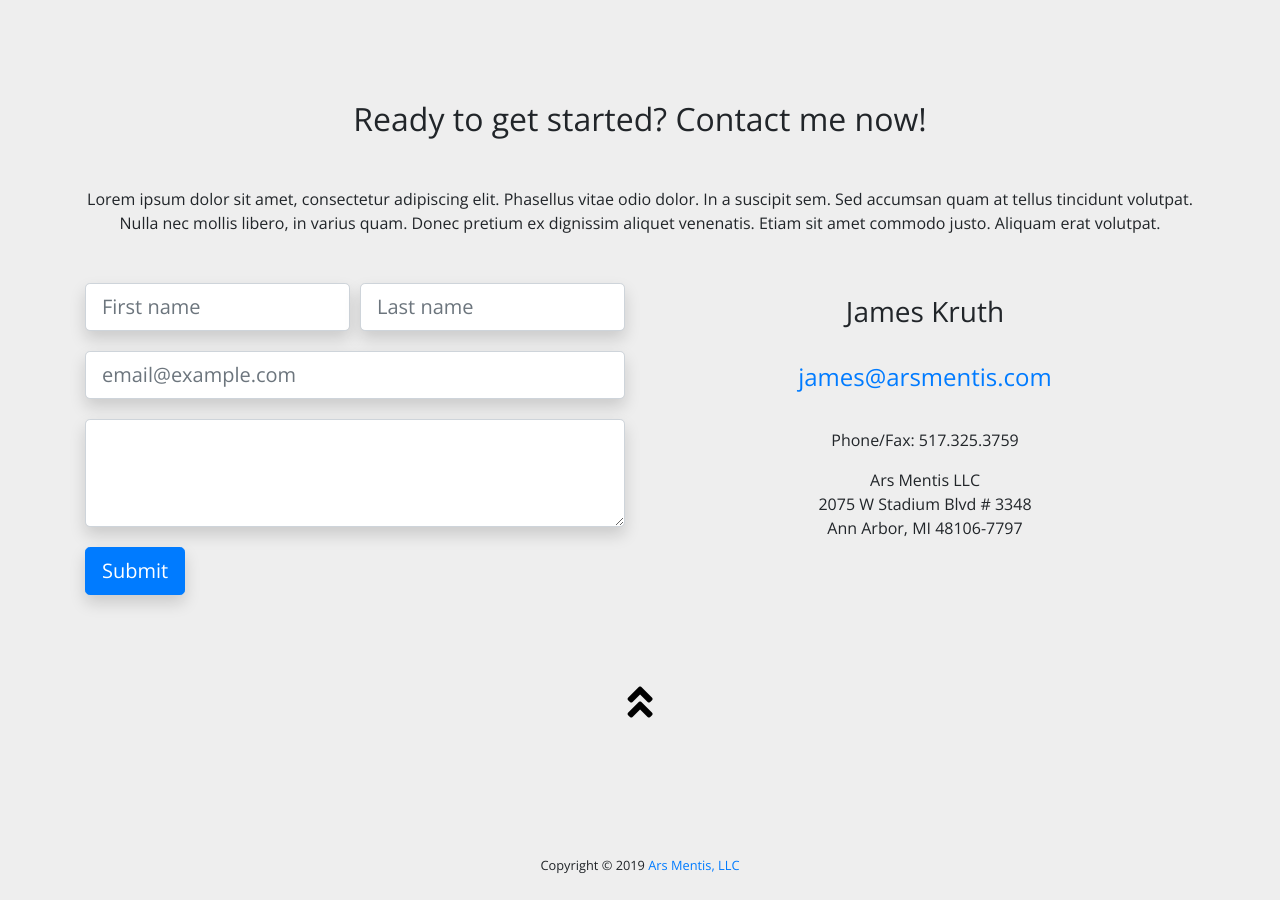
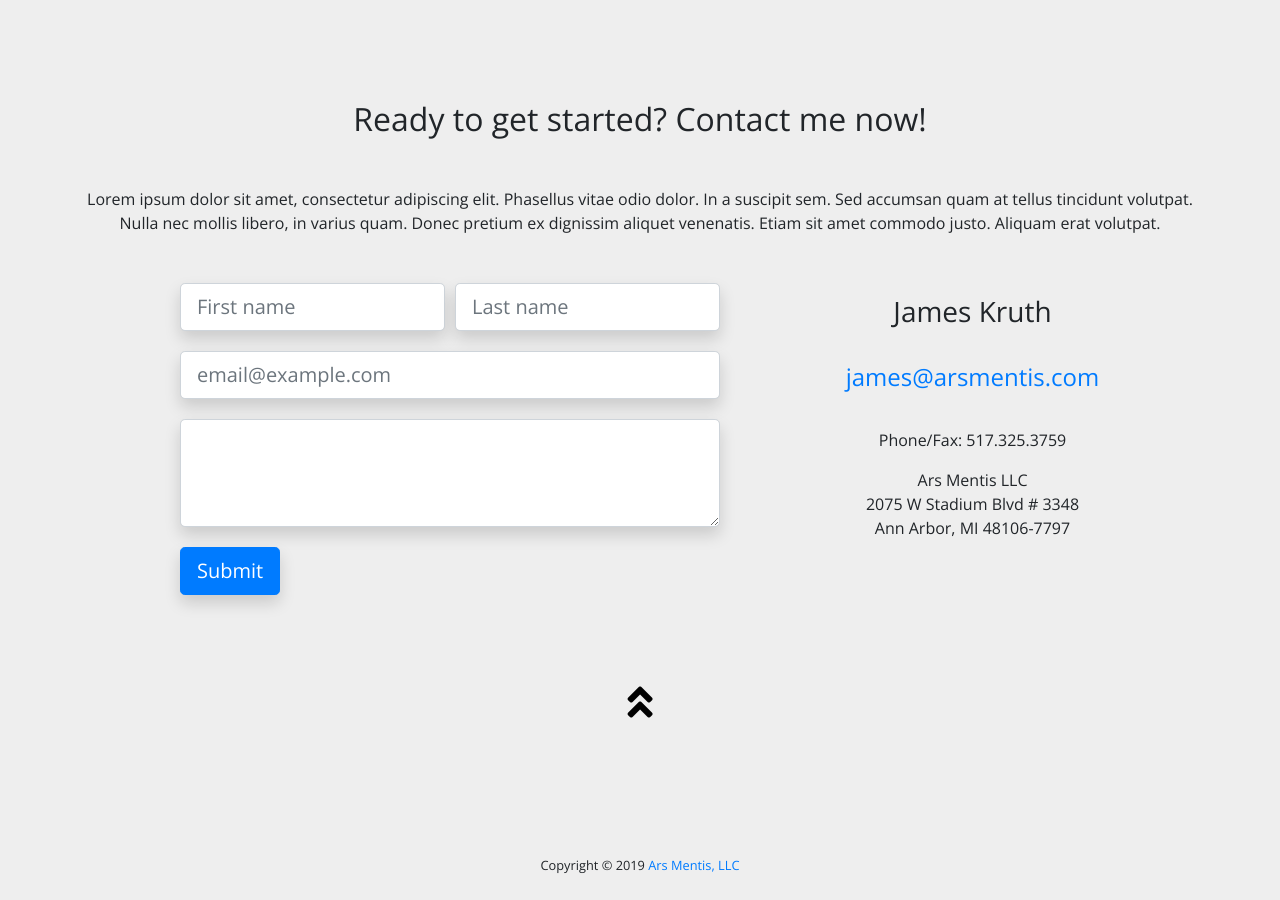
Before and after one commit to arsmentis/arsmentis-site, a Jekyll site: the page built from index.md, in a window 1280 px wide and 900 px high, scrolled down 3870 px. Built offline with Jekyll 4.4.1, drawn with Linux system fonts in a browser that asks for light colours; some web fonts are replaced.

Commit message:
Centers form, address closer together

```diff
--- a/_layouts/home.html
+++ b/_layouts/home.html
@@ -260,7 +260,7 @@ layout: default
 	Aliquam erat volutpat.
       </p>
     </div>
-    <div class="col-12 col-md-6">
+    <div class="col-12 col-md-6 offset-md-1">
       <form class="needs-validation contact-form" novalidate>
 	<div class="form-row">
 	  <div class="col col-xs-12">
@@ -303,7 +303,7 @@ layout: default
 	</div>
       </form>
     </div>
-    <div class="col d-none d-md-block">
+    <div class="col-md-5 d-none d-md-block">
       <h3 class="text-center a-h3">James Kruth</h3>
       <h4 class="text-center a-h4">
 	<a class="text-center" href="mailto:james@arsmentis.com">james@arsmentis.com</a>
```
